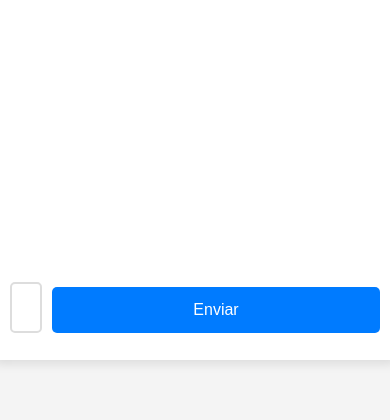
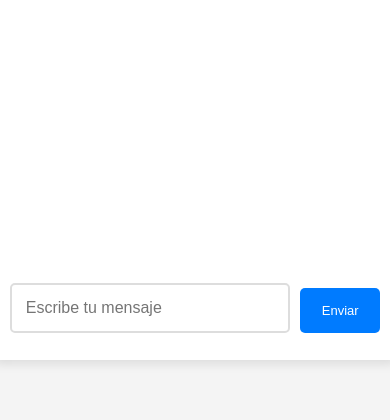
Before and after one commit to andreslib/chat_APV, a Flask app: page / in a window 390 px wide. Shown: the part 514-934 px from the top of the page. Run offline with Flask 3, Linux system fonts and the light colour scheme.

Commit message:
Improved readability in mobile

```diff
--- a/static/styles.css
+++ b/static/styles.css
@@ -153,6 +153,8 @@ button {
     padding: 14px 20px;
     border: none;
     background: #007bff;
+    max-width: 250px;
+    width: auto;
     color: white;
     border-radius: 5px;
     cursor: pointer;
@@ -168,7 +170,24 @@ button:hover {
 @media screen and (max-width: 768px) {
     button {
         width: 100%;
+        max-width: 250px; /* ✅ Ensures button is not too wide on mobile */
         margin-top: 5px;
+    }
+}
+
+
+/* Reduce size of Send button only */
+.send-button {
+    padding: 10px 16px; /* Smaller padding */
+    font-size: 14px; /* Reduce font size */
+    max-width: 120px; /* Limit width */
+}
+
+@media screen and (max-width: 768px) {
+    .send-button {
+        max-width: 80px;
+        padding: 8px 14px;
+        font-size: 13px;
     }
 }
 
@@ -354,22 +373,24 @@ button:hover {
 /* Inputs & Selects */
 .apv-form-input {
     width: 100%;
-    padding: 8px;
+    padding: 10px;
     border: 1px solid #ccc;
     border-radius: 6px;
     font-size: 14px;
     background-color: white;
     margin-top: 4px;
+    font-size: 16px; /* Bigger text for readability */
 }
 
 /* Button */
 .apv-form-button {
     width: 100%;
+    max-width: 250px; /* Prevents button from getting too wide */
     background-color: #007bff;
     color: white;
     font-size: 14px;
     font-weight: 600;
-    padding: 10px;
+    padding: 12px; /* Prevents it from being too bulky */
     border: none;
     border-radius: 6px;
     margin-top: 12px;
@@ -379,6 +400,20 @@ button:hover {
 
 .apv-form-button:hover {
     background-color: #0056b3;
+}
+
+/* 🔹 Mobile adjustments */
+@media screen and (max-width: 768px) {
+    .apv-form-input {
+        font-size: 14px;
+        padding: 10px;
+    }
+
+    .apv-form-button {
+        font-size: 14px;
+        padding: 10px;
+        max-width: 220px; /* ✅ Ensures it's not overly large on mobile */
+    }
 }
 
 /* Close button styling */
--- a/templates/index.html
+++ b/templates/index.html
@@ -17,7 +17,7 @@
         <div id="chatbox"></div>
         <div id="input-container">
             <input type="text" id="user-input" placeholder="Escribe tu mensaje" onkeypress="handleKeyPress(event)">
-            <button onclick="sendMessage()">Enviar</button>
+            <button class="send-button" onclick="sendMessage()">Enviar</button>
         </div>
         <div class="loader" id="loader">Pensando... 🤔</div>
     </div>
```
